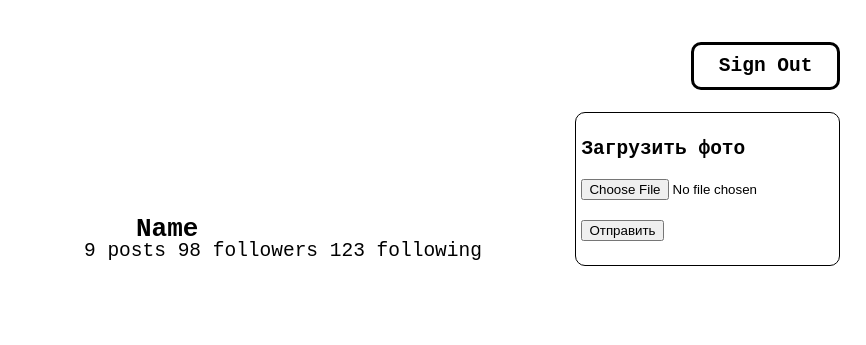
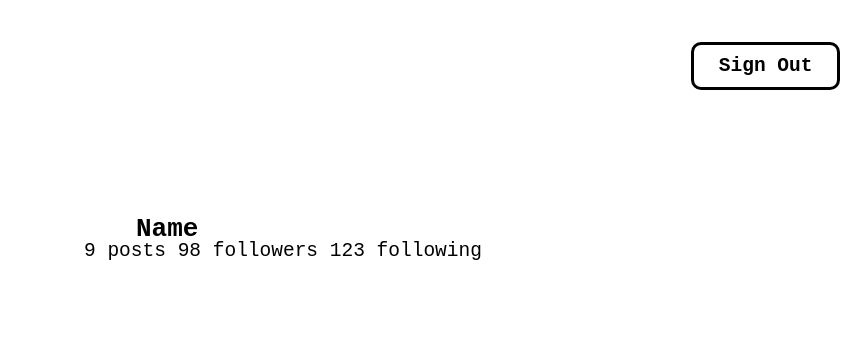
Before and after one commit to VladislavSharay/jscoursepublication, a website: page profilepage/profilepage.html in a window 1280 px wide. Shown: the part 88-433 px from the top of the page, 414-1280 px from the left. Drawn offline with Linux system fonts and the light colour scheme.

Commit message:
// photo

```diff
--- a/profilepage/profilepage.html
+++ b/profilepage/profilepage.html
@@ -13,11 +13,11 @@
         </div>
         <img src="http://www.4dheart.eu/wp-content/uploads/2016/12/user.png" width="200" height="200" alt="user"
             class="userLogo">
-            <form action="" name='addPhoto' class="addPhoto">
+            <!-- <form action="" name='addPhoto' class="addPhoto">
                 <p>Загрузить фото</p>
                     <p><input type="file" name='file'></p>
                     <p><input type="submit" value="Отправить"></p>
-                </form>
+                </form> -->
         <div class=imgProfile>
             <div class="imgButton">
                 <a class="posts">Posts</a>
```
